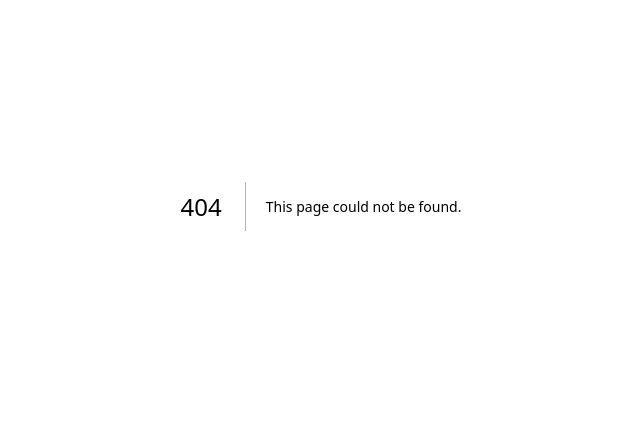
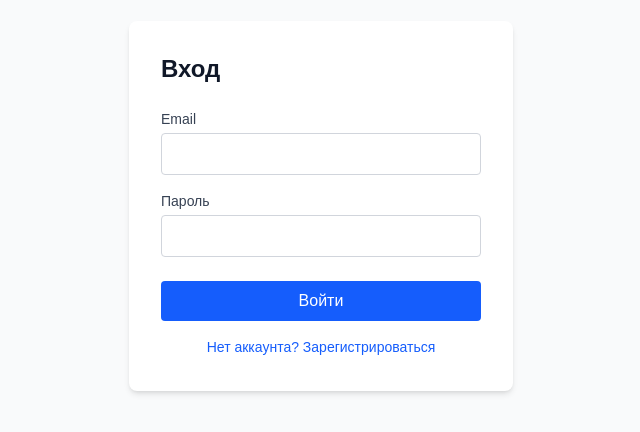
Before and after one commit to evchikk/timeapp, a Next.js app: page /login in a window 1280 px wide. Before the commit this address had no page. Shown: the part 194-626 px from the top of the page, without its empty margins (319-959 px from the left). Built offline with nearby package versions, Linux system fonts and the light colour scheme.

Commit message:
Добавлен вход по email и страница профиля

```diff
--- a/package.json
+++ b/package.json
@@ -9,6 +9,8 @@
     "lint": "eslint"
   },
   "dependencies": {
+    "@supabase/ssr": "^0.12.7",
+    "@supabase/supabase-js": "^2.117.2",
     "next": "16.3.6",
     "react": "19.2.8",
     "react-dom": "19.2.8"
--- /dev/null
+++ b/src/app/login/page.tsx
@@ -0,0 +1,96 @@
+'use client';
+
+import { useState } from 'react';
+import { supabase } from '@/lib/supabase';
+import { useRouter } from 'next/navigation';
+
+export default function LoginPage() {
+  const [email, setEmail] = useState('');
+  const [password, setPassword] = useState('');
+  const [isSignUp, setIsSignUp] = useState(false);
+  const [message, setMessage] = useState('');
+  const [loading, setLoading] = useState(false);
+  const router = useRouter();
+
+  async function handleSubmit(e: React.FormEvent) {
+    e.preventDefault();
+    setLoading(true);
+    setMessage('');
+
+    const { error } = isSignUp
+      ? await supabase.auth.signUp({ email, password })
+      : await supabase.auth.signInWithPassword({ email, password });
+
+    setLoading(false);
+
+    if (error) {
+      setMessage('Ошибка: ' + error.message);
+      return;
+    }
+
+    if (isSignUp) {
+      setMessage('Регистрация успешна! Проверьте почту или войдите.');
+    } else {
+      router.push('/profile');
+    }
+  }
+
+  return (
+    <main className="flex min-h-screen items-center justify-center bg-gray-50 p-8">
+      <form
+        onSubmit={handleSubmit}
+        className="w-full max-w-sm rounded-lg bg-white p-8 shadow-md"
+      >
+        <h1 className="mb-6 text-2xl font-bold text-gray-900">
+          {isSignUp ? 'Регистрация' : 'Вход'}
+        </h1>
+
+        <label className="mb-1 block text-sm font-medium text-gray-700">
+          Email
+        </label>
+        <input
+          type="email"
+          value={email}
+          onChange={(e) => setEmail(e.target.value)}
+          required
+          className="mb-4 w-full rounded border border-gray-300 px-3 py-2"
+        />
+
+        <label className="mb-1 block text-sm font-medium text-gray-700">
+          Пароль
+        </label>
+        <input
+          type="password"
+          value={password}
+          onChange={(e) => setPassword(e.target.value)}
+          required
+          minLength={6}
+          className="mb-6 w-full rounded border border-gray-300 px-3 py-2"
+        />
+
+        <button
+          type="submit"
+          disabled={loading}
+          className="w-full rounded bg-blue-600 py-2 text-white hover:bg-blue-700 disabled:opacity-50"
+        >
+          {loading ? 'Подождите…' : isSignUp ? 'Зарегистрироваться' : 'Войти'}
+        </button>
+
+        {message && (
+          <p className="mt-4 text-center text-sm text-gray-700">{message}</p>
+        )}
+
+        <button
+          type="button"
+          onClick={() => {
+            setIsSignUp(!isSignUp);
+            setMessage('');
+          }}
+          className="mt-4 w-full text-center text-sm text-blue-600 hover:underline"
+        >
+          {isSignUp ? 'Уже есть аккаунт? Войти' : 'Нет аккаунта? Зарегистрироваться'}
+        </button>
+      </form>
+    </main>
+  );
+}
--- /dev/null
+++ b/src/app/profile/page.tsx
@@ -0,0 +1,65 @@
+'use client';
+
+import { useEffect, useState } from 'react';
+import { supabase } from '@/lib/supabase';
+import { useRouter } from 'next/navigation';
+
+export default function ProfilePage() {
+  const [email, setEmail] = useState<string | null>(null);
+  const [loading, setLoading] = useState(true);
+  const router = useRouter();
+
+  useEffect(() => {
+    async function loadUser() {
+      const { data } = await supabase.auth.getUser();
+      setEmail(data.user?.email ?? null);
+      setLoading(false);
+    }
+    loadUser();
+  }, []);
+
+  async function handleLogout() {
+    await supabase.auth.signOut();
+    router.push('/login');
+  }
+
+  if (loading) {
+    return (
+      <main className="flex min-h-screen items-center justify-center bg-gray-50">
+        <p className="text-gray-600">Загрузка…</p>
+      </main>
+    );
+  }
+
+  return (
+    <main className="flex min-h-screen flex-col items-center justify-center bg-gray-50 p-8">
+      <div className="w-full max-w-md rounded-lg bg-white p-8 shadow-md">
+        <h1 className="mb-4 text-2xl font-bold text-gray-900">Мой профиль</h1>
+
+        {email ? (
+          <>
+            <p className="mb-6 text-gray-700">
+              Вы вошли как: <span className="font-medium">{email}</span>
+            </p>
+            <button
+              onClick={handleLogout}
+              className="w-full rounded bg-red-600 py-2 text-white hover:bg-red-700"
+            >
+              Выйти
+            </button>
+          </>
+        ) : (
+          <>
+            <p className="mb-6 text-gray-700">Вы не вошли в аккаунт.</p>
+            <button
+              onClick={() => router.push('/login')}
+              className="w-full rounded bg-blue-600 py-2 text-white hover:bg-blue-700"
+            >
+              Войти
+            </button>
+          </>
+        )}
+      </div>
+    </main>
+  );
+}
--- /dev/null
+++ b/src/lib/supabase.ts
@@ -0,0 +1,6 @@
+import { createClient } from '@supabase/supabase-js'
+
+export const supabase = createClient(
+  'https://nuhtvdwuqcvfluptosbo.supabase.co',
+  'sb_publishable_TNsdo7AoQeuNzBu2YK_DPQ_vZ2Nhw4n'
+)
```
Also changed, not shown: 1 other file (tests, documents, lock files or other folders).
